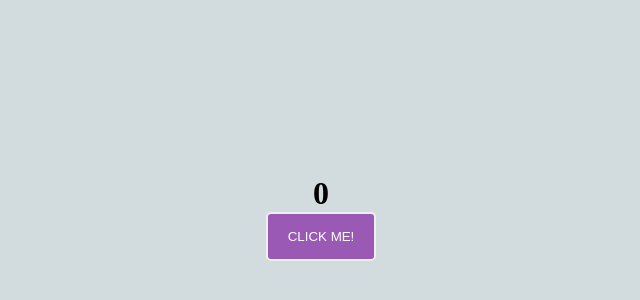
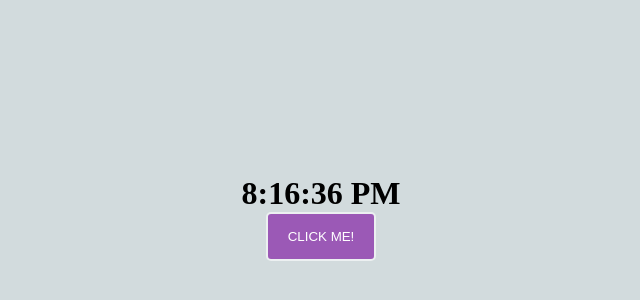
Before and after one commit to Meetamin001/React-Learning, a React (Create React App) app in the folder reactlearning/: page / in a window 1280 px wide. Shown: the part 182-482 px from the top of the page, without its empty margins (319-959 px from the left). Built offline with nearby package versions, Linux system fonts and the light colour scheme; a web font is replaced by a local one.

Commit message:
digital_clock_on_click

```diff
--- a/reactlearning/src/App.jsx
+++ b/reactlearning/src/App.jsx
@@ -1,48 +1,45 @@
 import React, { useState } from "react";
 
-//let count = 0; because we will this variable define in hooks
+const App = () => {
+    const newTime = new Date().toLocaleTimeString();
+    const [ctime, setCTime] = useState(newTime);
 
-const App = () => {
-    // Hooks has to be at TOP of react function
-    const state = useState(); //--code works without this aswell,no idea!
-    //console.log(state);
-
-    //const [state] = useState(); array Destructure
-    const [count, setCount] = useState(0); //count is variable,0 initial val, setCount is Function
-    const IncNum = () => {
-        //console.log("clicked" + count++);
-        setCount(count + 1);
+    const UpdateTime = () => {
+        const newCTime = new Date().toLocaleTimeString();
+        // you can use newTime = new Date().toLocaleTimeString(); as well and pass newTime
+        setCTime(newCTime);
     };
 
     return (
         <>
-            <h1>{ count }</h1>
-            <button onClick={ IncNum }> Click Me! </button>
+            <h1> { ctime } </h1>
+            <button onClick={ UpdateTime }>Click Me!</button>
         </>
     );
-
 };
-
 
 export default App;
 
+/*
+==================My Way=================
+import React, { useState } from "react";
 
-/*
-===============Array Destructure============
-    const name = ['ab', 'cd', 'ef']; //This is array
+const App = () => {
+    const time = new Date();
 
-    const [ab, cd, ef] = name;  --values of name array will be assigned to variable ab, cd, ef--
-    console.log(ab); //output will be ab---same value you van get by name[0]
+    const [displayTime, DisplayCurrTime] = useState(time.toLocaleTimeString());
+    const SetTime = () => {
+        const time = new Date();
+        DisplayCurrTime(time.toLocaleTimeString());
+    };
 
-    const [name1, name2, name3] = name;
-    console.log(name3); //putput will be ef---same name[3]
- */
+    return (
+        <>
+            <h1> { displayTime } </h1>
+            <button onClick={ SetTime }>Click Me!</button>
+        </>
+    );
+};
 
-/*
-===================What is useState===============
-
-use state is an function which return an array with 2 values--
-
--- [undefined, f] ==> [state Object( returns current data), updated function(returns updated data)]
-
+export default App;
 */
```
